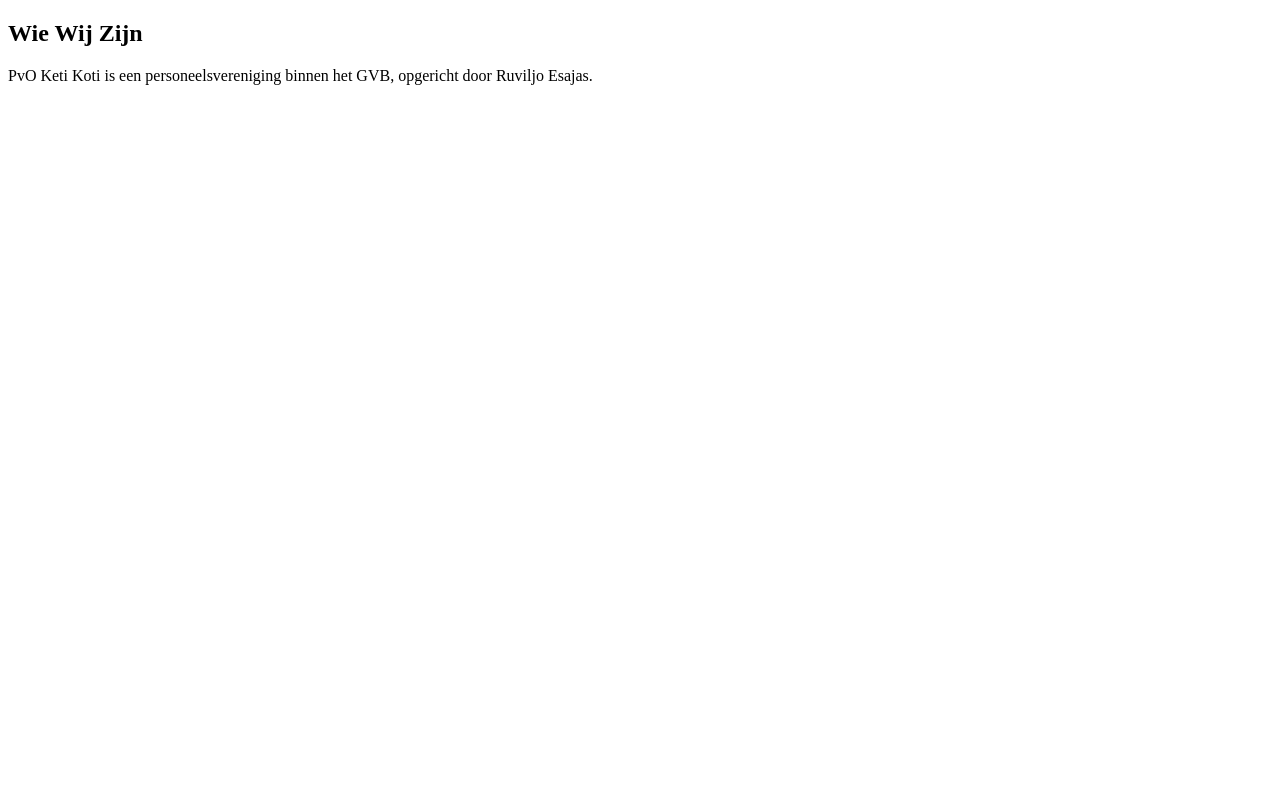
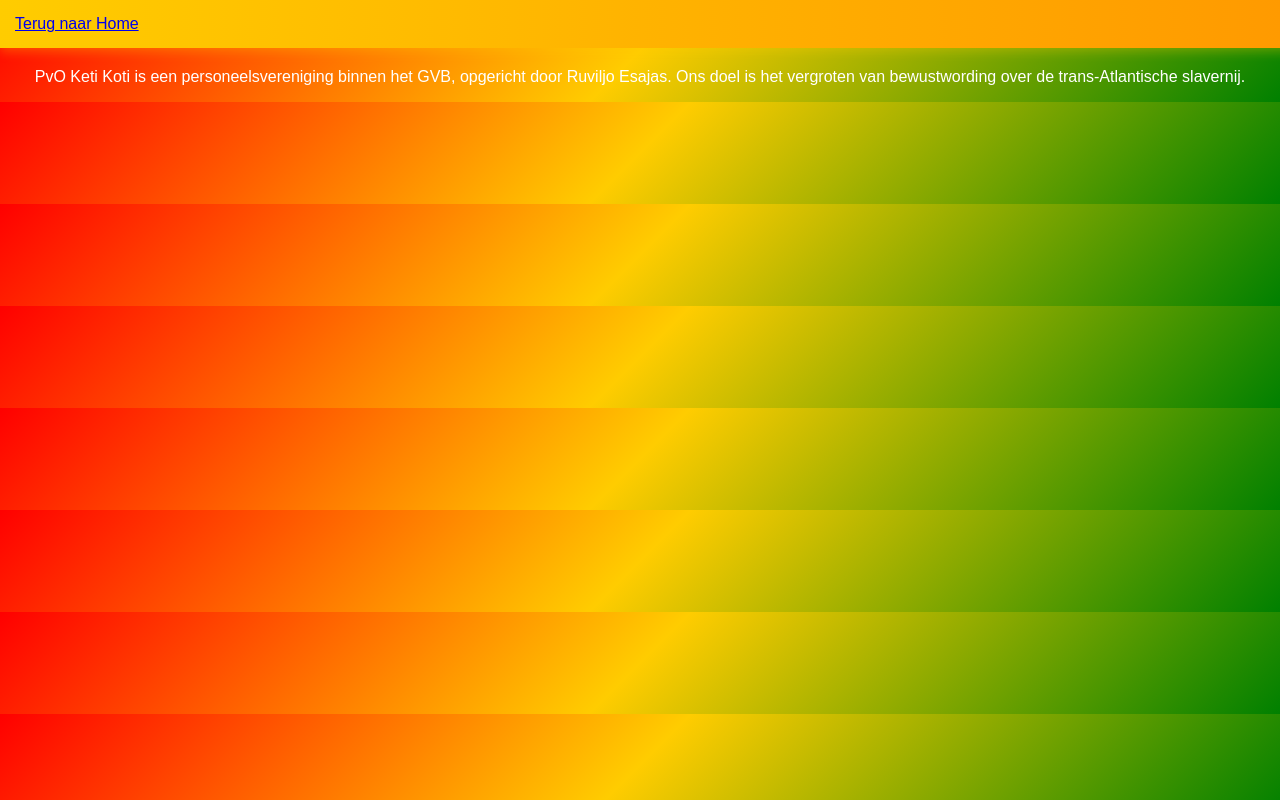
Before and after one commit to BornInSuriname/PvO-Keti-Koti, a plain HTML site: page wie-zijn-wij.html in a window 1280 px wide. Drawn offline with Linux system fonts and the light colour scheme.

Commit message:
Update wie-zijn-wij.html

```diff
--- a/wie-zijn-wij.html
+++ b/wie-zijn-wij.html
@@ -3,10 +3,17 @@
 <head>
     <meta charset="UTF-8">
     <title>Wie Wij Zijn - PvO Keti Koti</title>
-    <link rel="stylesheet" href="style.css">
+    <link rel="stylesheet" href="styles.css">
 </head>
 <body>
-    <h2>Wie Wij Zijn</h2>
-    <p>PvO Keti Koti is een personeelsvereniging binnen het GVB, opgericht door Ruviljo Esajas.</p>
+    <header>
+        <nav>
+            <a href="index.html">Terug naar Home</a>
+        </nav>
+    </header>
+    <section>
+        <h1>Wie Wij Zijn</h1>
+        <p>PvO Keti Koti is een personeelsvereniging binnen het GVB, opgericht door Ruviljo Esajas. Ons doel is het vergroten van bewustwording over de trans-Atlantische slavernij.</p>
+    </section>
 </body>
 </html>
```
